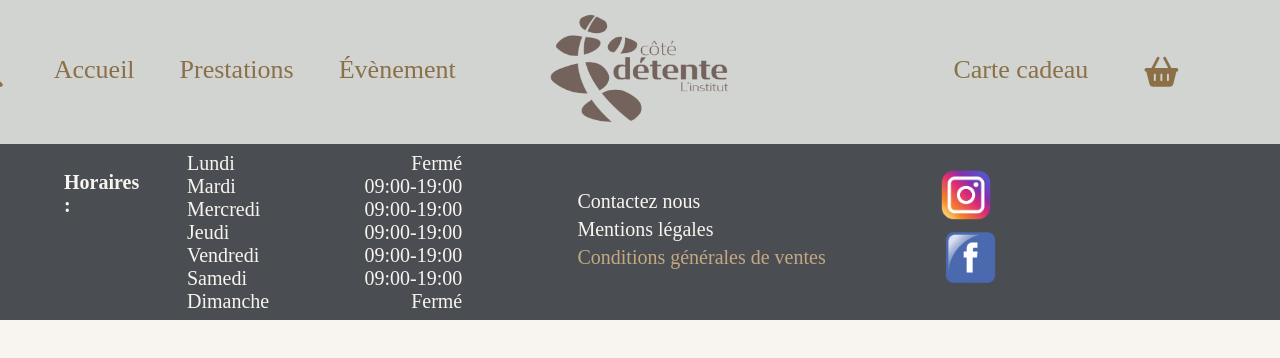
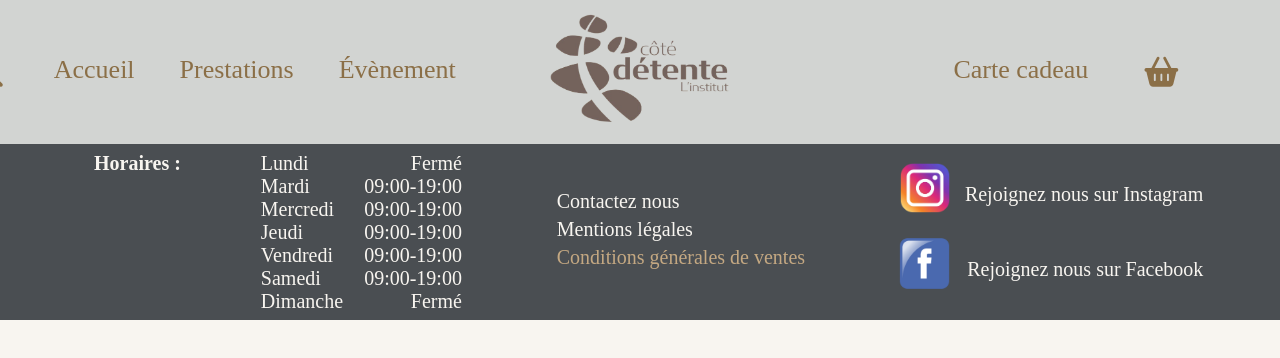
Before and after one commit to anthonypin0169/coteDetente, a React (Vite) app in the folder front/: page /conditions in a window 1280 px wide. Shown: the top 358 px of the page. Built offline with nearby package versions, Linux system fonts and the light colour scheme.

Commit message:
résolutions de bugs dans le footer

```diff
--- a/front/src/component/footer.jsx
+++ b/front/src/component/footer.jsx
@@ -18,16 +18,23 @@ export default function Footer() {
                     <li className="footer-container__planning--li"><span>Samedi</span><span>09:00-19:00</span></li>
                     <li className="footer-container__planning--li"><span>Dimanche</span><span>Fermé</span></li>
                 </div>
-                <div className="footer-container__links">
-                    <NavLink text="Contactez nous" to="/contact" className="footer-container__links--contact"/>
-                    <NavLink text="Mentions légales" to="/mentions" className="footer-container__links--mentions"/>
-                    <NavLink text="Conditions générales de ventes" to="/conditions"     className="footer-container__links--conditions"/>
+            </div>
+                <div className="footer__links">
+                    <NavLink text="Contactez nous" to="/contact" className="footer__links--contact"/>
+                    <NavLink text="Mentions légales" to="/mentions" className="footer__links--mentions"/>
+                    <NavLink text="Conditions générales de ventes" to="/conditions"     className="footer__links--conditions"/>
                 </div>
-                <div className="footer-container__follows">
-                    <Logo src={instagramLogo} alt={"Logo Instagram"} className="footer-container__follows--instagram"/>
-                    <Logo src={facebookLogo} alt={"Logo Facebook"} className="footer-container__follows--facebook"/>
+                <div className="footer__follows">
+                    <div className="footer__follows--instagram">
+                        <Logo src={instagramLogo} alt={"Logo Instagram"} className="instagram-icon"/>
+                        <p>Rejoignez nous sur Instagram</p>
+                    </div>
+                    <div className="footer__follows--facebook">
+                        <Logo src={facebookLogo} alt={"Logo Facebook"} className="facebook-icon"/>
+                        <p>Rejoignez nous sur Facebook</p>
+                    </div>
                 </div>
-            </div>
+
         </footer>
     )
 }
--- a/front/src/component/footer.scss
+++ b/front/src/component/footer.scss
@@ -1,36 +1,16 @@
 .footer{
     height: 22dvh;
     display: flex;
+    justify-content: space-between;
+    align-items: center;
+    padding: 0 5%;
     background: var(--color-grey-text);
     color: var(--color-background);
     font-size: 20px;
-
-}
-.footer-container{
-    width: 90%;
-    height: 100%;
-    display: flex;
-    justify-content: space-between;
-    margin: 0 auto;
-    &__h4{
-        margin-right: 40px;
-    }
-    &__planning{
-        width: 25%;
+    &__links{
         display: flex;
         flex-direction: column;
         justify-content: center;
-        &--li{
-            display: flex;
-            justify-content: space-between;
-        }
-    }
-    &__links{
-        width: 33%;
-        display: flex;
-        flex-direction: column;
-        justify-content: center;
-        margin-left: 10%;
         &--contact{
 
         }
@@ -42,24 +22,48 @@
         }
     }
     &__follows{
-        width: 25%;
         display: flex;
         flex-direction: column;
         justify-content: center;
         &--instagram{
-            width: 50px;
-            height: 50px;
+            display: flex;
+            gap: 15px;
         }
         &--facebook{
-            width: 75px;
-            height: 75px;
-            margin-left: -3%;
+            display: flex;
+            gap: 5px;
+            align-items: end;
         }
     }
 }
+.footer-container{
+    display: flex;
+    &__h4{
+        margin: 0 80px 0 30px;
+    }
+    &__planning{
+        display: flex;
 
+        flex-direction: column;
+        justify-content: center;
+        &--li{
+            display: flex;
+            justify-content: space-between;
+            gap: 30px;
+        }
+    }
+}
+.instagram-icon{
+    width: 50px;
+    height: 50px;
+}
+.facebook-icon{
+    width: 75px;
+    height: 75px;
+    margin-left: -4%;
+}
 /*Ecrasement des styles imposés par Nav*/
-.footer-container__links {
+.footer__links {
     .links {
         color: var(--color-background);
 
```
